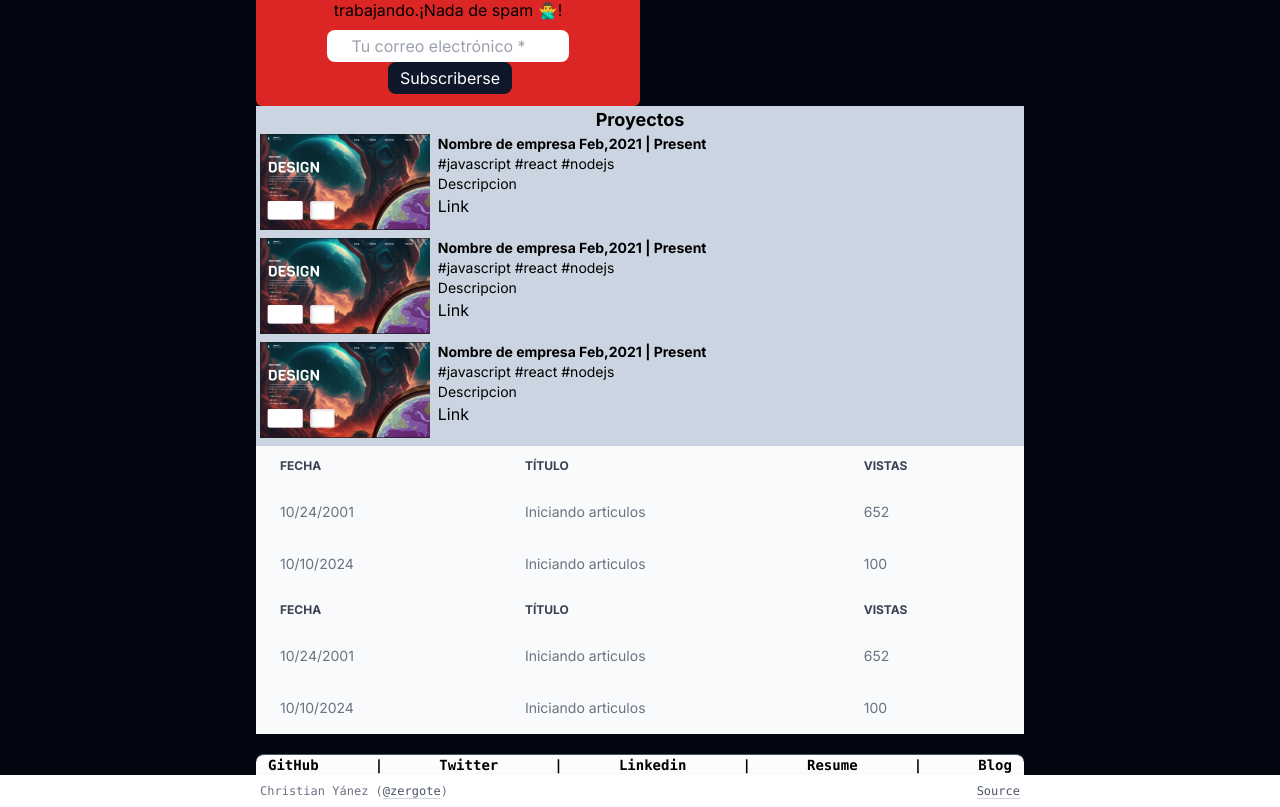
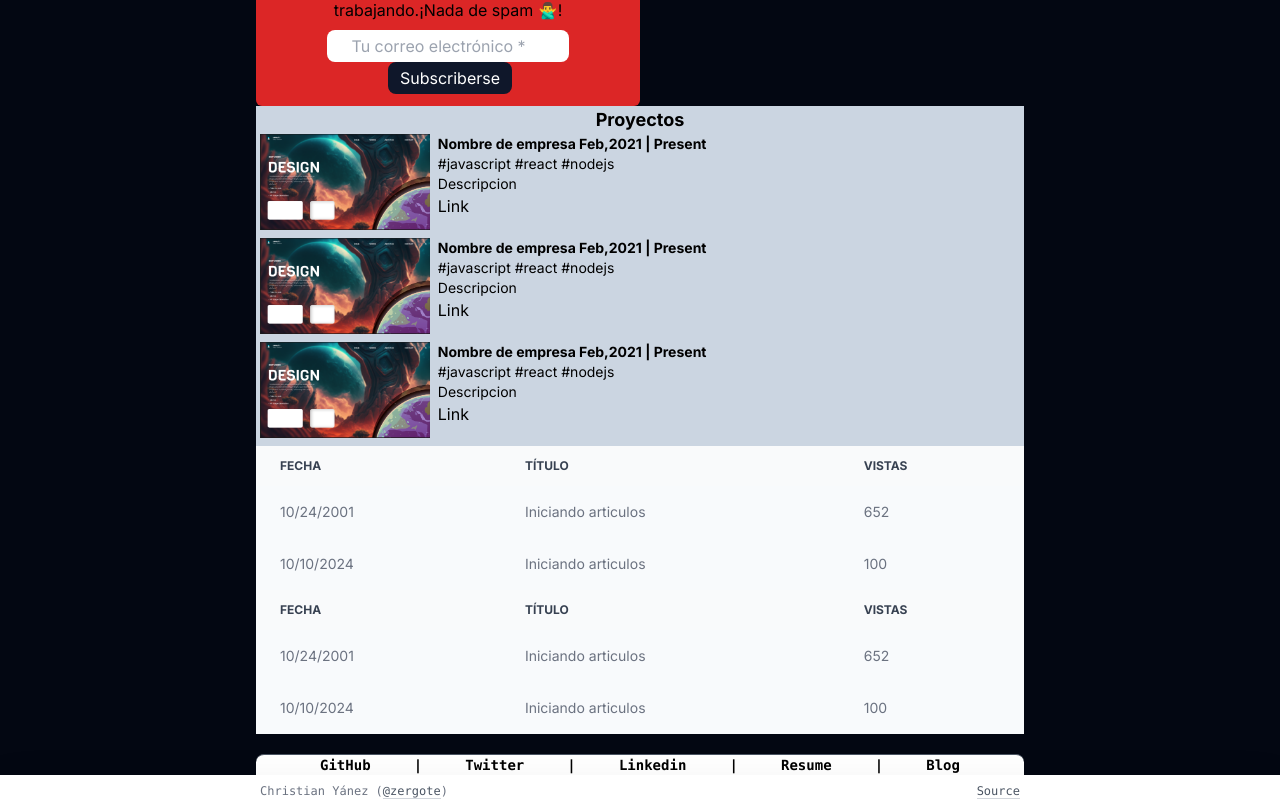
Before and after one commit to zergote/site, a Next.js app: page / in a window 1280 px wide. Shown: the part 363-1170 px from the top of the page. Built offline with nearby package versions, Linux system fonts and the light colour scheme.

Commit message:
fix: :lipstick: set styles in BottomNav component

```diff
--- a/src/components/BottomNav/BottomNav.tsx
+++ b/src/components/BottomNav/BottomNav.tsx
@@ -1,6 +1,6 @@
 export default function BottomNav() {
   return (
-    <div className="bg-white text-black font-bold text-sm sticky bottom-0  sm:relative mt-5 rounded-t-lg font-mono pl-3 pr-3 border-t border-gray-600">
+    <div className="bg-white text-black font-bold text-sm sticky bottom-0  sm:relative mt-5 rounded-t-lg font-mono pl-3 pr-3 sm:pl-16 sm:pr-16 border-t border-gray-600">
       <ul className="flex justify-between items-center text-center">
         <li><a href="https://github.com/zergote">GitHub</a></li>
         <li>|</li>
```
